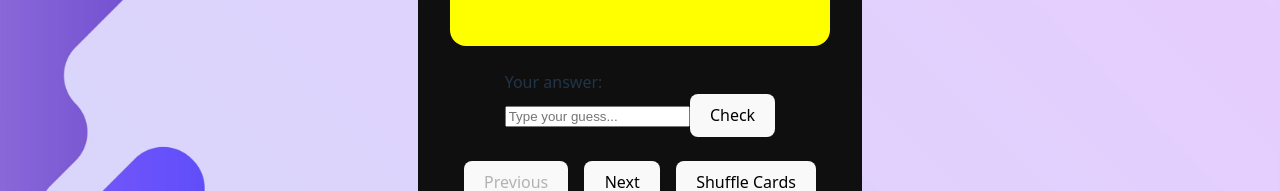
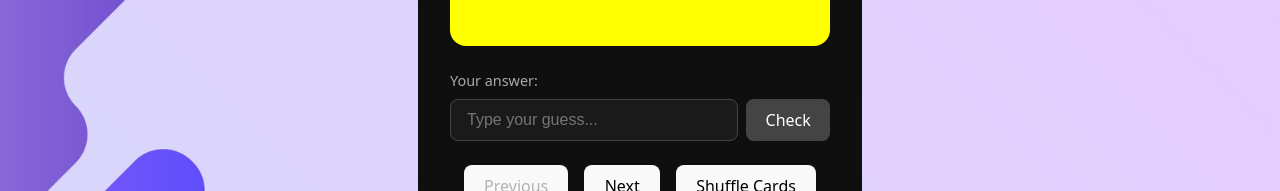
Before and after one commit to gabogara/SPANISH_GUESS_CARDS, a React (Vite) app: page / in a window 1280 px wide. Shown: the part 686-877 px from the top of the page. Built offline with nearby package versions, Linux system fonts and the light colour scheme.

Commit message:
style: add styling for input field and button

```diff
--- a/src/App.css
+++ b/src/App.css
@@ -98,3 +98,65 @@
   background-color: red;
   color: black;
 }
+.guess-section {
+  width: 100%;
+  max-width: 380px;
+  display: flex;
+  flex-direction: column;
+  gap: 0.5rem;
+}
+
+.guess-section label {
+  color: #aaa;
+  font-size: 0.9rem;
+}
+
+.guess-form {
+  display: flex;
+  gap: 0.5rem;
+}
+
+.guess-form input {
+  flex: 1;
+  padding: 0.6rem 1rem;
+  border-radius: 8px;
+  border: 1px solid #444;
+  background: #1a1a1a;
+  color: white;
+  font-size: 1rem;
+  min-width: 0;
+}
+
+.guess-form button {
+  padding: 0.6rem 1.2rem;
+  border-radius: 8px;
+  border: none;
+  background: #444;
+  color: white;
+  cursor: pointer;
+  white-space: nowrap;
+}
+
+.guess-form button:hover:not(:disabled) {
+  background: #666;
+}
+
+.guess-form button:disabled,
+.guess-form input:disabled {
+  opacity: 0.4;
+  cursor: not-allowed;
+}
+
+.feedback {
+  font-size: 0.9rem;
+  font-weight: 500;
+  margin: 0;
+}
+
+.feedback.correct {
+  color: #4caf50;
+}
+
+.feedback.incorrect {
+  color: #f44336;
+}
--- a/src/components/Cards.jsx
+++ b/src/components/Cards.jsx
@@ -24,7 +24,7 @@ const Cards = ({
     <div className="card-wrapper">
       <p>
         Current Streak: {counter}
-        {max > 0 &&  <span> Longest Streak: {max}</span>}
+        {max > 0 && <span> Longest Streak: {max}</span>}
       </p>
       <p>Category: {formatWord(card.category)}</p>
       <p className={`difficulty ${card.difficulty}`}>
@@ -49,9 +49,9 @@ const Cards = ({
           </div>
         </div>
       </div>
-      <div>
+      <div className="guess-section">
         <label htmlFor="guess-input">Your answer:</label>
-        <form onSubmit={handleSubmit}>
+        <form className="guess-form" onSubmit={handleSubmit}>
           <input
             id="guess-input"
             type="text"
```
